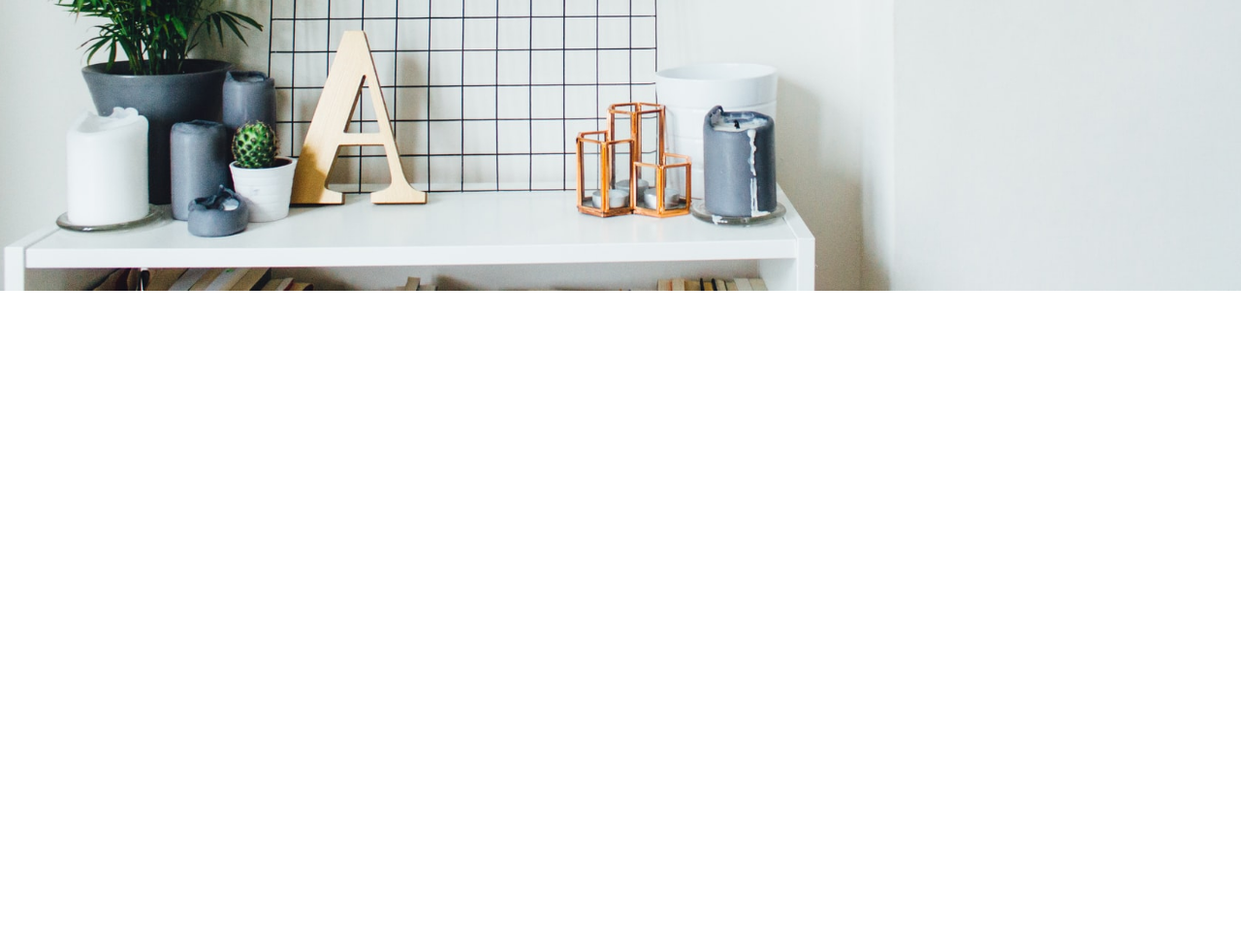
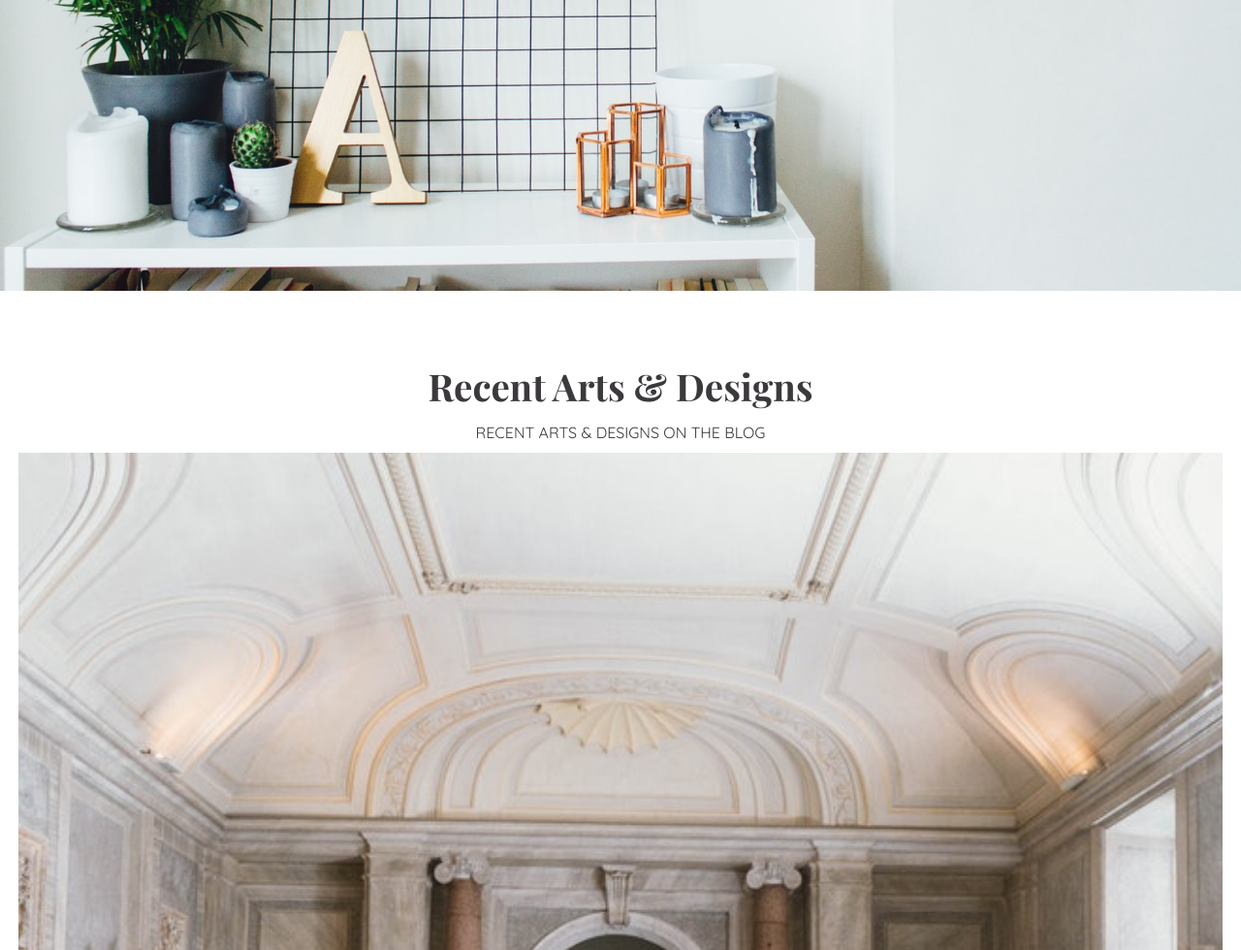
Before and after one commit to Ulugbek4499/Art-Blog, a plain HTML site: page index.html in a window 1280 px wide. Shown: the part 500-1480 px from the top of the page at 97% size. Before the commit the page ends 800 px from the top, so only its background shows below. Drawn offline with nearby package versions, Linux system fonts and the light colour scheme.

Commit message:
commited

```diff
--- a/index.html
+++ b/index.html
@@ -47,5 +47,25 @@
                 </div>
             </div>
         </header>
+        <!-- End of header section -->
+
+        <section class="design" id="design">
+            <div class="container">
+                <div class="title">
+                    <h2>Recent Arts & Designs</h2>
+                    <p>RECENT ARTS & DESIGNS ON THE BLOG</p>
+                </div>
+                <div class="design-content">
+                    <div class="design-item">
+                        <img src="images/art-design-1.jpg" alt="" />
+                        <span> <i class="fas fa-heart"></i>22 </span>
+                        <span> Art & Design </span>
+                    </div>
+                    <div class="design-title">
+
+                    </div>
+                </div>
+            </div>
+        </section>
     </body>
 </html>
--- a/style.css
+++ b/style.css
@@ -145,7 +145,29 @@ header {
     font-size: 1.2rem;
     color: var(--dark);
     border: none;
-    background-color: transparent;
+    background-color: transparent; /*transparent bu orqadagi fon bn bir xil qiladi */
     outline: none;
-    cursor: pointer;
+    cursor: pointer; /*Mishka olib borilganda qo'lchani point qilib ko'rsatadi*/
 }
+
+/* End of Header section */
+/* Start design styling */
+
+.design {
+    padding: 4.5rem 0;
+}
+
+.title {
+    text-align: center;
+    font-size: 1rem 0;
+}
+
+.title h2 {
+    font-family: var(--Playfair);
+    font-size: 2.4rem;
+}
+
+.title p {
+    text-transform: uppercase;
+    padding: 0.6rem 0;
+}
```
